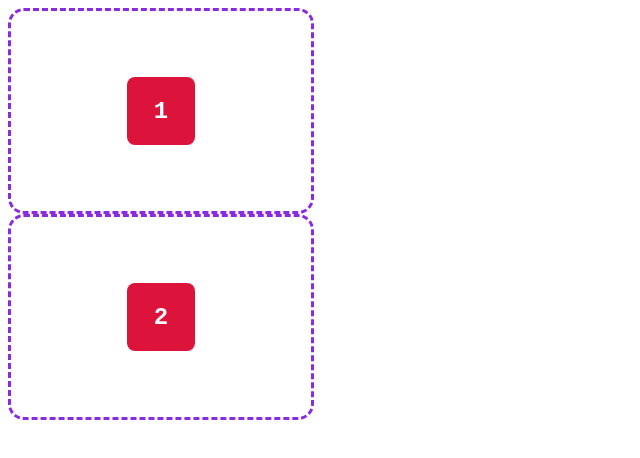
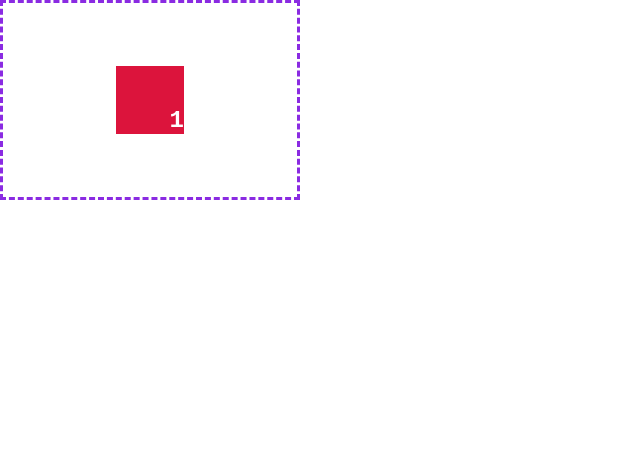
Before and after one commit to Lucyjim07/css-estudio, a plain HTML site: page centrar-div/elemento-centrado.html in a window 1280 px wide. Shown: the whole page, without its empty margins (0-640 px from the left). Drawn offline with Linux system fonts and the light colour scheme.

Commit message:
explicacion como centrar un div

```diff
--- a/centrar-div/elemento-centrado.html
+++ b/centrar-div/elemento-centrado.html
@@ -1,22 +1,42 @@
 <!DOCTYPE html>
 <html lang="en">
+
 <head>
     <meta charset="UTF-8">
     <meta name="viewport" content="width=device-width, initial-scale=1.0">
     <title>Centrar elementos</title>
     <style>
+        * {
+            margin: 0;
+            padding: 0;
+            box-sizing: border-box;
+        }
+
+        body {
+            height: 100vh;
+            /* display: flex; */
+            justify-content: flex-end;
+            align-items: flex-start;
+        }
+
         .contenedor {
             height: 200px;
             width: 300px;
             border: dashed 3px blueviolet;
-            border-radius: 1rem;
+            /* border-radius: 1rem; */
+
+            display: flex;
+            justify-content: center;
+            align-items: center;
+
         }
+
         .item {
             /* Propiedades para apariencia del item */
             height: 68px;
             width: 68px;
             background-color: crimson;
-            border-radius: 0.5rem;
+            /* border-radius: 0.5rem; */
 
             /* Propiedades para el texto */
             font-family: monospace;
@@ -25,38 +45,47 @@
             font-weight: bold;
 
             /* Esto centra el texto en la mitad del componente */
-            align-content: center;
-            text-align: center;
+            /* text-align: center; */
+
+            display: flex;
+            justify-content: flex-end;
+            align-items: flex-end;
         }
 
         /* 1. Centrar un elemento con flex */
         .padre__flex {
             /* Esto centra los hijos en la mitad del contenedor */
             display: flex;
+            justify-content: center;
             align-items: center;
-            justify-content: center;
         }
+
         .hijo__flex {
             /* No se necesitan reglas en el hijo */
         }
 
-        /* 2. Centrar un elemento con flex */
+        /* 2. Centrar un elemento con grid */
         .padre__grid {
             display: grid;
             place-items: center;
         }
+
         .hijo__grid {
             /* No se necesitan reglas en el hijo */
         }
     </style>
 </head>
+
 <body>
-    <div class="contenedor padre__flex">
-        <div class="item hijo__flex">1</div>
+    <div class="contenedor">
+        <div class="item">
+            1
+        </div>
     </div>
 
-    <div class="contenedor padre__grid">
-        <div class="item hijo__grid">2</div>
-    </div>
+    <!-- <div class="contenedor padre__grid">
+        <div class="item">2</div>
+    </div> -->
 </body>
+
 </html>
```
